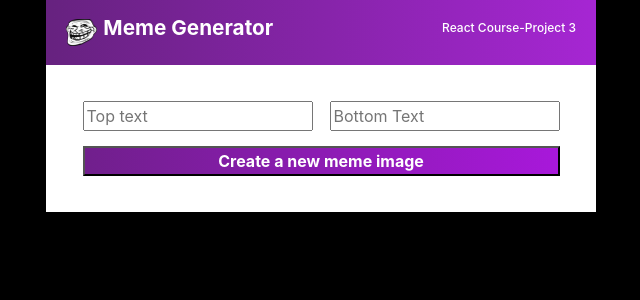
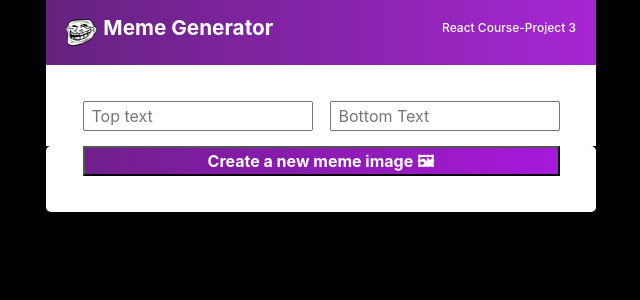
Before and after one commit to Djcross930/meme-gen, a React (Create React App) app: page / in a window 1280 px wide. Shown: the top 300 px of the page, without its empty margins (319-959 px from the left). Built offline with nearby package versions, Linux system fonts and the light colour scheme.

Commit message:
fixed display

```diff
--- a/src/App.css
+++ b/src/App.css
@@ -23,6 +23,7 @@ body {
   margin: auto;
   background-color: white;
   padding-bottom: 36px;
+  border-radius: 5px;
 }
 
 .title {
@@ -52,11 +53,15 @@ body {
 .buttonOne {
   width: 230px;
   margin-right: 9px;
+  border: 1px solid D5D4D8;
+  text-indent: 5px;
 }
 
 .buttonTwo {
   width: 230px;
   margin-left: 8px;
+  border: 1px solid D5D4D8;
+  text-indent: 5px;
 }
 
 .project {
--- a/src/components/NewImage.js
+++ b/src/components/NewImage.js
@@ -1,5 +1,5 @@
 export default function NewImage() {
   return <div className="LastButton">
-    <button className="generate">Create a new meme image</button>
+    <button className="generate">Create a new meme image 🖼</button>
   </div>
 }
```
